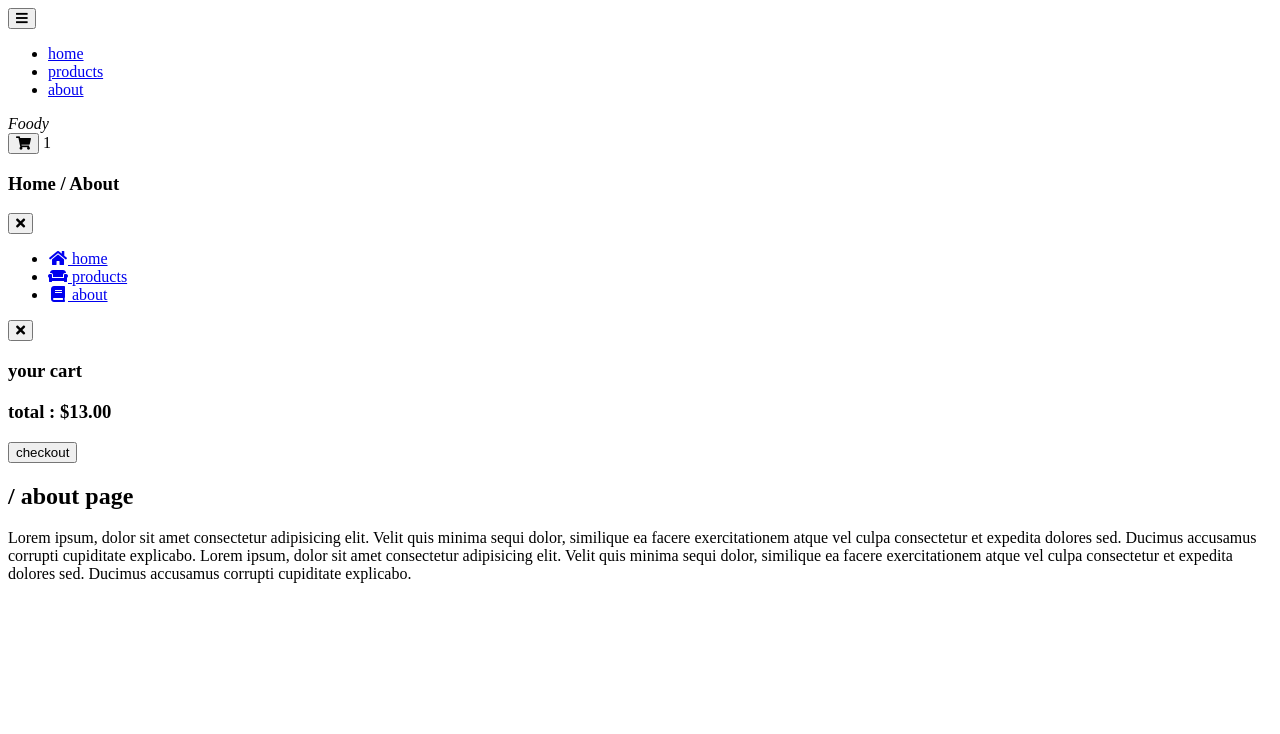
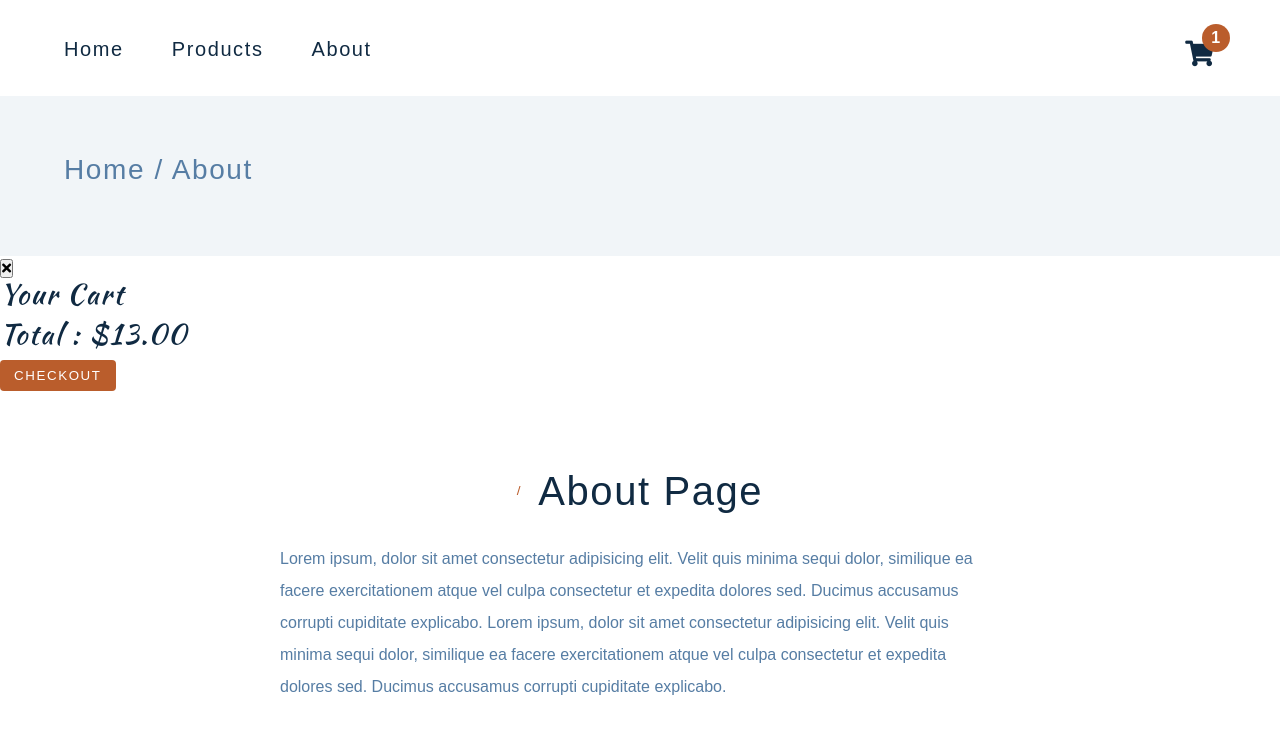
Before and after one commit to Doongiho/CosmeticsMall, a plain HTML site: page about.html in a window 1280 px wide. Drawn offline with Linux system fonts and the light colour scheme; a script that the page names is missing.

Commit message:
feat: about 페이지 HTML 구조 구현

```diff
--- a/about.html
+++ b/about.html
@@ -9,7 +9,7 @@
       href="https://cdnjs.cloudflare.com/ajax/libs/font-awesome/5.14.0/css/all.min.css"
     />
 
-    <link rel="stylesheet" href="styles.css" />
+    <link rel="stylesheet" href="style.css" />
   </head>
   <body>
     <!-- navbar -->
--- a/style.css
+++ b/style.css
@@ -536,3 +536,24 @@ p {
     font-size: 0.85rem;
     margin-right: 1rem;
 }
+
+/* about page */
+
+.about-text {
+    line-height: 2;
+    max-width: 45em;
+    margin: 0 auto;
+    margin-top: 2rem;
+}
+
+.page-hero {
+    min-height: 20vh;
+    display: grid;
+    place-items: center;
+    background-color: var(--grey-color-5);
+    color: var(--grey-color-3);
+}
+
+.page-hero-title {
+    font-weight: 500;
+}
```
